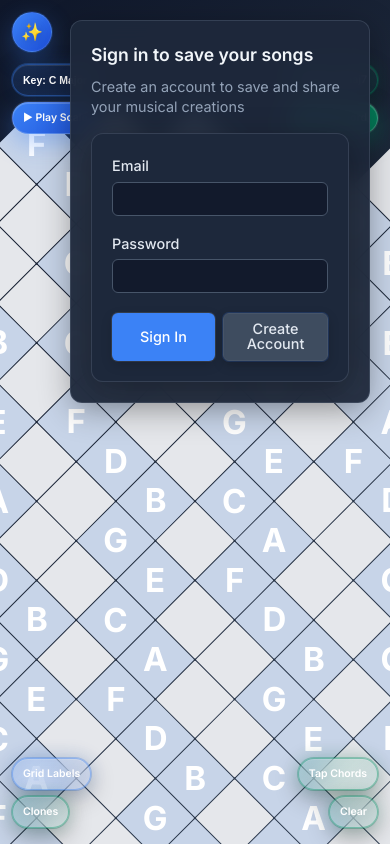
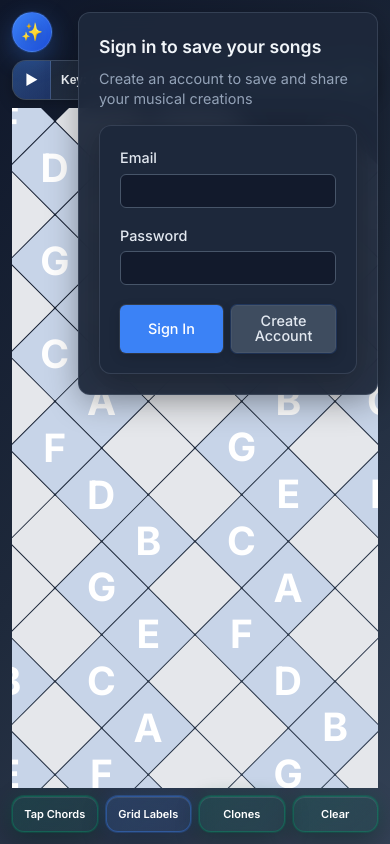
Before and after one commit to nolanlove/argyle2, a Django app: page / in a window 390 px wide. Run offline with Django 5.2, Linux system fonts and the light colour scheme; some libraries are stand-ins or nearby versions.

Commit message:
Move mobile buttons out of grid overlay; merge play affordances
Previous mobile layout put 8 buttons as semi-transparent overlays at the
four viewport corners, which looked out of place now that the grid is a
rectangle (no longer a diamond shape). Reworked to a 3-row layout:

  1. Top bar: [▶ | Key: …]  [Chord: … | ▶]   split-pill buttons
  2. Grid canvas: argyle grid, never overlapped
  3. Bottom bar: [Mode] [Labels] [Clones] [Clear]

Key/Play-Scale and Chord/Play-Chord collapsed from four buttons into two
split pills — the play side is a ~44px ▶ affordance, the rest is the
label and opens the picker on tap. Eight buttons total → six.

Also:
- Chatbot messages are now selectable / copy-pasteable (global
  user-select:none was blocking it).
- chatbot toggle, auth icon, and grid-wrapper respect
  env(safe-area-inset-*) for iOS notch + home indicator when launched
  as a PWA from the iPhone home screen.
- JS measures .grid-canvas (the middle row) instead of the raw viewport
  so visibleRect excludes the bar heights.

Co-Authored-By: Claude Opus 4.7 (1M context) <noreply@anthropic.com>

```diff
--- a/static/styles.css
+++ b/static/styles.css
@@ -16,6 +16,18 @@ input, textarea, [contenteditable="true"] {
     -moz-user-select: text;
     -ms-user-select: text;
     user-select: text;
+}
+
+/* Chatbot replies need to be copy-paste-able. The global rule above
+   blocks selection everywhere; this re-enables it inside the message
+   stream so users can grab a chord progression or key spec. */
+.chatbot-messages,
+.chatbot-messages * {
+    -webkit-user-select: text;
+    -moz-user-select: text;
+    -ms-user-select: text;
+    user-select: text;
+    -webkit-touch-callout: default;
 }
 
 body {
@@ -982,20 +994,34 @@ body {
 
 /* Grid canvas — a positioning context wrapper around #grid-container.
    On desktop it is transparent and full-bleed inside .grid-wrapper, so the
-   grid keeps its original centered-absolute layout. On phones it becomes the
-   sized box that the scaled grid is centered in (see mobile media query). */
+   grid keeps its original centered-absolute layout. On phones it becomes
+   the sized box between the top and bottom button bars. */
 .grid-canvas {
     display: contents;
 }
 
+/* `.info-pair` wraps each Key+Play and Chord+Play pair so they can render
+   as a single split-pill on mobile. On desktop the wrapper is transparent
+   (display: contents) — children behave exactly as they did before. */
+.info-pair {
+    display: contents;
+}
+
+/* The play buttons split a leading icon from a trailing word label so we
+   can hide the word on mobile and keep only the ▶ affordance. */
+.play-icon { display: inline; }
+.play-label { display: inline; }
+
 /* Responsive design — phone + small tablet.
-   The argyle grid is the UI on small screens: it fills the entire
-   viewport and the eight info-* buttons sit as semi-transparent
-   overlays at the four viewport corners. The header is hidden (the app
-   is recognizable from its diamond pattern); the chatbot/auth chrome
-   already lives at the top corners via position:fixed. JS sizes the
-   grid via the matching updateGridDimensionsForViewport() so the
-   visible cells fill the viewport rather than being scaled down.
+   Layout splits the viewport into three rows:
+     1. Top bar: [▶ Key: …]  [Chord: … ▶]   (split-pill buttons)
+     2. Grid canvas: argyle grid fills the middle, never overlapped
+     3. Bottom bar: [Mode] [Labels] [Clones] [Clear]
+   The chatbot toggle (top-left) and auth icon (top-right) remain
+   position:fixed at the top corners; the wrapper's padding-top reserves
+   room below them so the top bar doesn't collide. updateGridDimensions-
+   ForViewport() in script.js measures the canvas (not the viewport) so
+   visibleRectH reflects only the middle row's actual height.
 
    Breakpoint at 900px so iPad portrait (768/820px) gets this layout —
    the desktop layout's 1100px grid wrapper would overflow on iPad. */
@@ -1019,13 +1045,8 @@ body {
         padding: 0;
     }
 
-    /* Full-viewport wrapper. The grid canvas fills it; the buttons overlay
-       at the corners with position:absolute. JS dynamically injects a
-       large `.musical-section` (Chords/Sequencer panels) as a sibling in
-       `.main` — that content is for the legacy desktop layout. On mobile we
-       want the grid to BE the screen, so we (a) hide the section and (b)
-       give the wrapper an explicit z-index so anything that might leak
-       through stays underneath. */
+    /* The .musical-section (Chords/Sequencer panels) is dynamically
+       injected by script.js for the desktop layout. Hide it on mobile. */
     .musical-section,
     .grid-controls {
         display: none !important;
@@ -1038,144 +1059,208 @@ body {
         height: 100vh;
         height: 100dvh;
         margin: 0;
-        display: block;
         z-index: 10;
-    }
-
+        display: grid;
+        grid-template-columns: repeat(4, 1fr);
+        grid-template-rows: auto 1fr auto;
+        gap: 8px;
+        /* Top padding reserves space for the chatbot/auth icons that
+           live at top:12px (40px tall) plus iOS notch safe area. */
+        padding-top: calc(env(safe-area-inset-top, 0px) + 60px);
+        padding-right: max(12px, env(safe-area-inset-right, 0px));
+        padding-bottom: max(12px, env(safe-area-inset-bottom, 0px));
+        padding-left: max(12px, env(safe-area-inset-left, 0px));
+    }
+
+    /* Make #info-background transparent so its grandchildren (the .info-*
+       buttons inside .info-pair wrappers, plus the four standalone action
+       buttons) become direct grid items of .grid-wrapper. */
     #info-background {
-        position: absolute;
-        inset: 0;
-        width: 100%;
+        display: contents;
+        position: static;
+        transform: none;
+    }
+
+    /* On mobile the wrappers become real flex pills. */
+    .info-pair {
+        display: flex;
+        flex-direction: row;
+        align-items: stretch;
+        height: 44px;
+        background: linear-gradient(135deg, rgba(30, 41, 59, 0.85) 0%, rgba(51, 65, 85, 0.7) 100%);
+        border: 1px solid rgba(148, 163, 184, 0.25);
+        border-radius: 14px;
+        overflow: hidden;
+        backdrop-filter: blur(12px);
+        box-shadow: 0 4px 14px rgba(0, 0, 0, 0.25);
+    }
+
+    .info-key-pair {
+        grid-column: 1 / 3;
+        grid-row: 1;
+    }
+
+    .info-chord-pair {
+        grid-column: 3 / 5;
+        grid-row: 1;
+    }
+
+    /* Inside a pair, kill the absolute-positioning that the desktop layout
+       set, and let flex divvy up the row. */
+    .info-pair .info-key,
+    .info-pair .info-chord,
+    .info-pair .info-play-key,
+    .info-pair .info-play-chord {
+        position: static !important;
+        top: auto !important;
+        right: auto !important;
+        bottom: auto !important;
+        left: auto !important;
+        min-width: 0;
         height: 100%;
-        transform: none;
-        pointer-events: none;
-        z-index: 5;
-    }
-
+        margin: 0;
+        border-radius: 0;
+        border: none;
+        box-shadow: none;
+        backdrop-filter: none;
+        background: transparent;
+        font-size: 13px;
+        font-weight: 600;
+        line-height: 1;
+        padding: 0 12px;
+        display: flex;
+        align-items: center;
+        justify-content: center;
+        white-space: nowrap;
+        overflow: hidden;
+        text-overflow: ellipsis;
+        color: #f1f5f9;
+        cursor: pointer;
+    }
+
+    /* The play affordance is a fixed-width tab on the outer edge of the
+       pair, visually separated from the label by a vertical hairline.
+       The Key pair has its play tab on the LEFT; the Chord pair on the
+       RIGHT — matching the user's mental model of "play this thing." */
+    .info-pair .info-play-key,
+    .info-pair .info-play-chord {
+        flex: 0 0 44px;
+        padding: 0;
+        font-size: 14px;
+        background: linear-gradient(135deg, rgba(59, 130, 246, 0.35) 0%, rgba(29, 78, 216, 0.25) 100%);
+        color: white;
+    }
+
+    .info-key-pair .info-play-key {
+        border-right: 1px solid rgba(148, 163, 184, 0.25);
+    }
+
+    .info-chord-pair .info-play-chord {
+        border-left: 1px solid rgba(148, 163, 184, 0.25);
+        background: linear-gradient(135deg, rgba(5, 150, 105, 0.35) 0%, rgba(4, 120, 87, 0.25) 100%);
+    }
+
+    .info-pair .info-key,
+    .info-pair .info-chord {
+        flex: 1;
+        text-align: left;
+        justify-content: flex-start;
+    }
+
+    .info-chord-pair .info-chord {
+        text-align: right;
+        justify-content: flex-end;
+    }
+
+    .play-label { display: none; }
+
+    /* Active state — when the scale/chord is playing, the affordance turns
+       red (matches the existing .playing class behavior on desktop). */
+    .info-pair .info-play-key.playing,
+    .info-pair .info-play-chord.playing {
+        background: linear-gradient(135deg, #B22234 0%, #A02030 100%) !important;
+        color: white !important;
+    }
+
+    /* Grid canvas takes the middle row, full width. JS reads its
+       getBoundingClientRect() and sizes the diamond grid to fit. */
     .grid-canvas {
         display: block;
-        position: absolute;
-        inset: 0;
+        grid-column: 1 / -1;
+        grid-row: 2;
+        position: relative;
         width: 100%;
         height: 100%;
         overflow: hidden;
         z-index: 1;
     }
 
-    /* Cancel the desktop !important scale; JS controls grid size via
-       cellSize + visibleRectW/H now, so the inline rotate(-45deg) stays
-       and we don't need scale(). */
+    /* JS still writes the rotate(-45deg) inline; CSS doesn't need to add
+       scale() because cellSize is computed from the canvas size now. */
     #grid-container {
         transform: rotate(-45deg) !important;
     }
 
-    /* The eight info-* buttons become overlays at the four viewport
-       corners. Each has its own absolute placement; the shared block
-       below resets sizing/typography for touch. */
-    .info-key,
-    .info-play-key,
+    /* Bottom-row action buttons. Reset all the absolute placements that
+       the desktop layout sets and let them flow as grid items. */
+    .info-play-mode,
     .info-grid-labels,
-    .info-play-mode,
-    .info-chord,
     .info-clear,
-    .info-play-chord,
     .info-toggle-clones {
-        position: absolute !important;
+        position: static !important;
+        top: auto !important;
+        right: auto !important;
+        bottom: auto !important;
+        left: auto !important;
         min-width: 0;
-        height: 36px;
-        padding: 8px 12px;
-        font-size: 11px;
-        line-height: 1.2;
-        pointer-events: auto;
-        backdrop-filter: blur(12px);
+        width: 100%;
+        height: 40px;
+        margin: 0;
+        padding: 0 8px;
+        font-size: 12px;
+        font-weight: 600;
+        line-height: 1.1;
+        text-align: center;
+        justify-content: center;
         white-space: nowrap;
-        max-width: 45vw;
         overflow: hidden;
         text-overflow: ellipsis;
-    }
-
-    /* Reserve a top safe-area for chatbot toggle (left) and auth icon
-       (right). They're position:fixed at top:12px and ~40px tall, so
-       overlay buttons start at ~64px from the top. */
-    .info-key {
-        top: 64px !important;
-        left: 12px !important;
-        right: auto !important;
-        bottom: auto !important;
-    }
-    .info-chord {
-        top: 64px !important;
-        right: 12px !important;
-        left: auto !important;
-        bottom: auto !important;
-        text-align: right;
-        justify-content: flex-end;
-    }
-    .info-play-key {
-        top: 108px !important;
-        left: 12px !important;
-        right: auto !important;
-        bottom: auto !important;
-    }
-    .info-play-chord {
-        top: 108px !important;
-        right: 12px !important;
-        left: auto !important;
-        bottom: auto !important;
-    }
-    .info-grid-labels {
-        bottom: 60px !important;
-        left: 12px !important;
-        top: auto !important;
-        right: auto !important;
-    }
-    .info-play-mode {
-        bottom: 60px !important;
-        right: 12px !important;
-        top: auto !important;
-        left: auto !important;
-    }
+        border-radius: 12px;
+        display: flex;
+        align-items: center;
+        backdrop-filter: blur(12px);
+    }
+
+    .info-play-mode    { grid-column: 1; grid-row: 3; }
+    .info-grid-labels  { grid-column: 2; grid-row: 3; }
+    .info-toggle-clones{ grid-column: 3; grid-row: 3; }
+    .info-clear        { grid-column: 4; grid-row: 3; }
+}
+
+/* Phone — small width. Tighter type. */
+@media (max-width: 420px) {
+    .info-pair {
+        height: 40px;
+    }
+
+    .info-pair .info-key,
+    .info-pair .info-chord {
+        font-size: 12px;
+        padding: 0 10px;
+    }
+
+    .info-pair .info-play-key,
+    .info-pair .info-play-chord {
+        flex: 0 0 38px;
+    }
+
+    .info-play-mode,
+    .info-grid-labels,
+    .info-clear,
     .info-toggle-clones {
-        bottom: 16px !important;
-        left: 12px !important;
-        top: auto !important;
-        right: auto !important;
-    }
-    .info-clear {
-        bottom: 16px !important;
-        right: 12px !important;
-        top: auto !important;
-        left: auto !important;
-    }
-}
-
-/* Phone — small width. Tighter overlay buttons. */
-@media (max-width: 420px) {
-    .info-key,
-    .info-play-key,
-    .info-grid-labels,
-    .info-play-mode,
-    .info-chord,
-    .info-clear,
-    .info-play-chord,
-    .info-toggle-clones {
-        font-size: 10.5px;
-        padding: 6px 10px;
-        height: 32px;
-        max-width: 44vw;
-    }
-
-    .info-play-key {
-        top: 102px !important;
-    }
-    .info-play-chord {
-        top: 102px !important;
-    }
-    .info-grid-labels {
-        bottom: 54px !important;
-    }
-    .info-play-mode {
-        bottom: 54px !important;
+        font-size: 11px;
+        height: 36px;
+        padding: 0 6px;
     }
 }
 
@@ -1804,10 +1889,10 @@ body {
 }
 
 /* Responsive design for chatbot */
-@media (max-width: 768px) {
+@media (max-width: 900px) {
     .chatbot-container {
-        top: 12px;
-        left: 12px;
+        top: calc(env(safe-area-inset-top, 0px) + 12px);
+        left: calc(env(safe-area-inset-left, 0px) + 12px);
     }
 
     /* Collapse the toggle to a round icon so it doesn't crowd the title. */
@@ -1859,6 +1944,14 @@ body {
   right: 20px;
   z-index: 1000;
   max-width: 300px;
+}
+
+/* PWA / mobile: respect the iPhone notch and home indicator. */
+@media (max-width: 900px) {
+  .auth-container {
+    top: calc(env(safe-area-inset-top, 0px) + 12px);
+    right: calc(env(safe-area-inset-right, 0px) + 12px);
+  }
 }
 
 /* Round person icon trigger (logged-out state). */
@@ -2183,6 +2276,13 @@ body.auth-modal-open { overflow: hidden; }
   padding: 0;
 }
 
+@media (max-width: 900px) {
+  .auth-user-info {
+    top: calc(env(safe-area-inset-top, 0px) + 12px);
+    right: calc(env(safe-area-inset-right, 0px) + 12px);
+  }
+}
+
 .user-profile {
   display: flex;
   align-items: center;
--- a/templates/index.html
+++ b/templates/index.html
@@ -32,7 +32,7 @@
 
     <!-- Web App Manifest -->
     <link rel="manifest" href="{% static 'manifest.json' %}">
-    <link rel="stylesheet" href="{% static 'styles.css' %}?v=24">
+    <link rel="stylesheet" href="{% static 'styles.css' %}?v=25">
     <link rel="preconnect" href="https://fonts.googleapis.com">
     <link rel="preconnect" href="https://fonts.gstatic.com" crossorigin>
     <link href="https://fonts.googleapis.com/css2?family=Inter:wght@300;400;500;600;700&display=swap" rel="stylesheet">
@@ -105,13 +105,17 @@
         <main class="main">
             <div class="grid-wrapper">
                 <div id="info-background">
-                    <button class="info-key" id="info-key">Key: C Major</button>
-                    <button class="btn info-play-key" id="playKeyInfo">▶ Play Scale</button>
+                    <div class="info-pair info-key-pair">
+                        <button class="btn info-play-key" id="playKeyInfo" aria-label="Play scale"><span class="play-icon">▶</span><span class="play-label"> Play Scale</span></button>
+                        <button class="info-key" id="info-key">Key: C Major</button>
+                    </div>
+                    <div class="info-pair info-chord-pair">
+                        <button class="btn info-chord" id="info-chord">Chord: None</button>
+                        <button class="btn info-play-chord" id="playChordInfo" aria-label="Play chord"><span class="play-icon">▶</span><span class="play-label"> Play Chord</span></button>
+                    </div>
                     <button class="btn btn-secondary info-play-mode" id="playModeToggle">Draw Chords</button>
                     <button class="btn btn-secondary info-grid-labels" id="gridLabelsToggle">Grid Labels</button>
-                    <button class="btn info-chord" id="info-chord">Chord: None</button>
                     <button class="btn btn-secondary info-clear" id="clearMusical">Clear</button>
-                    <button class="btn btn-secondary info-play-chord" id="playChordInfo">▶ Play Chord</button>
                     <button class="btn btn-secondary info-toggle-clones" id="toggleClones">Clones</button>
                 </div>
                 <div class="grid-canvas">
@@ -282,8 +286,8 @@
     </div>
 
     <script src="https://unpkg.com/tone@14.7.77/build/Tone.js"></script>
-    <script type="module" src="{% static 'script.js' %}?v=24"></script>
-    <script type="module" src="{% static 'chatbot.js' %}?v=24"></script>
-    <script src="{% static 'auth-ui.js' %}?v=24"></script>
+    <script type="module" src="{% static 'script.js' %}?v=25"></script>
+    <script type="module" src="{% static 'chatbot.js' %}?v=25"></script>
+    <script src="{% static 'auth-ui.js' %}?v=25"></script>
 </body>
 </html>
```
Also changed, not shown: static/script.js.
